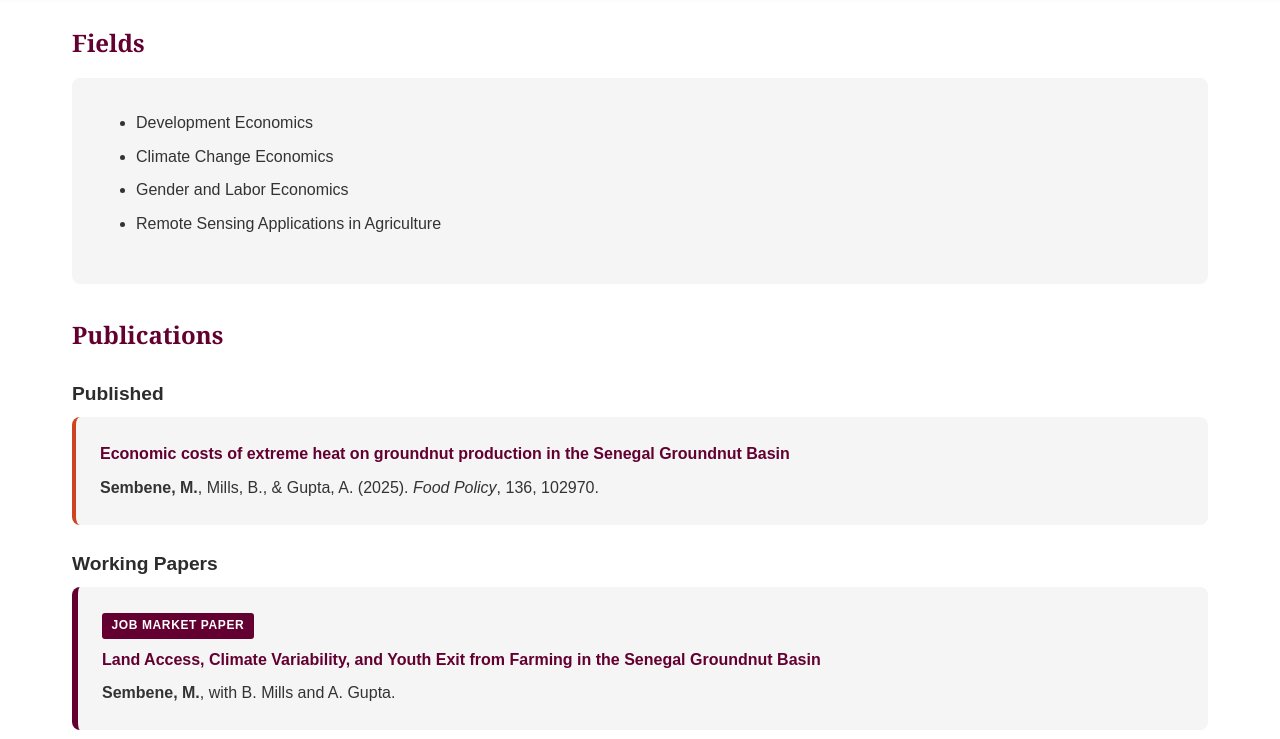
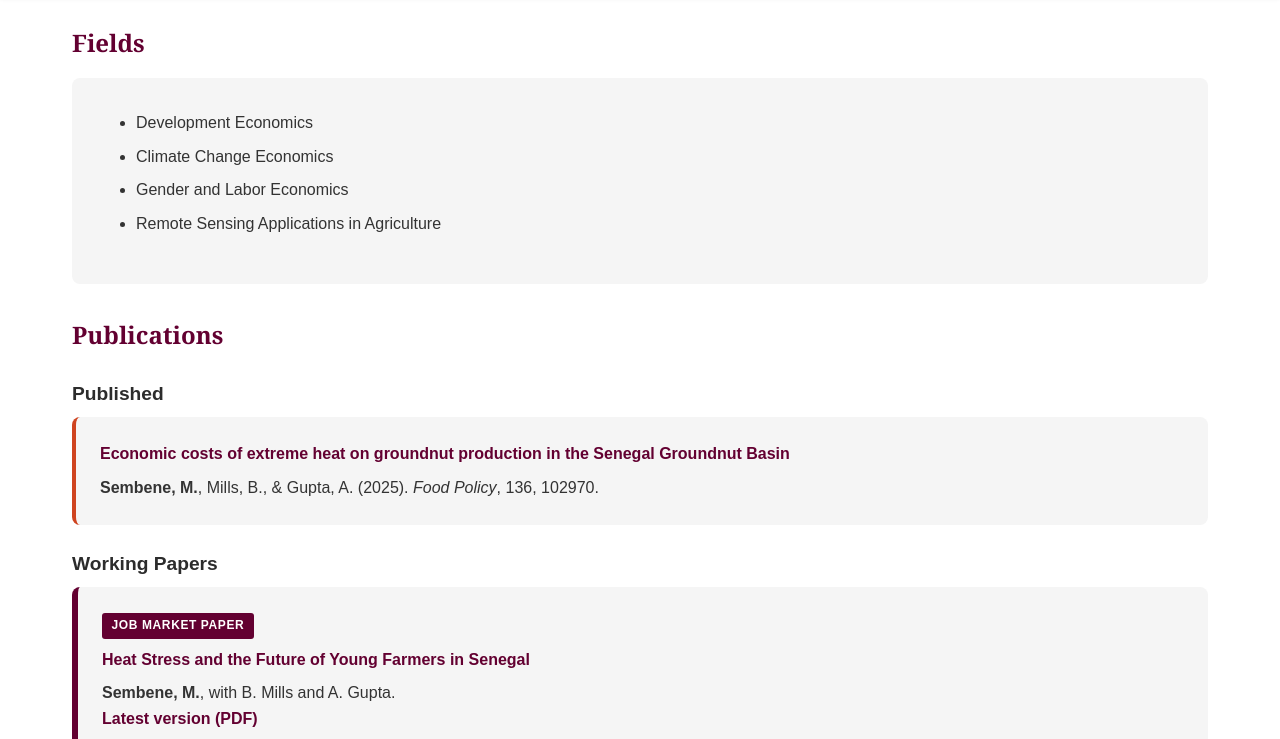
Before and after one commit to maguettevt/maguettevt.github.io, a plain HTML site: page index.html in a window 1280 px wide. Both pictures are taken after a click on the link "Research". Shown: the part 433-1172 px from the top of the page. Drawn offline with Linux system fonts and the light colour scheme.

Commit message:
Update index.html

```diff
--- a/index.html
+++ b/index.html
@@ -196,6 +196,19 @@
             color: var(--vt-maroon);
             margin-bottom: 0.5rem;
         }
+        .publication-title a {
+            color: inherit;
+            text-decoration: none;
+        }
+        .publication-title a:hover,
+        .paper-link:hover {
+            color: var(--vt-orange);
+        }
+        .paper-link {
+            color: var(--vt-maroon);
+            font-weight: bold;
+            text-decoration: none;
+        }
         .cv-download {
             background-color: var(--vt-maroon);
             color: white;
@@ -307,7 +320,6 @@
         <section id="home" class="section active">
             <h2>Welcome</h2>
 
-
             <div class="bio-section">
                 <div class="bio-with-photo">
                     <img src="photo.jpg" alt="Maguette Sembene" class="profile-photo">
@@ -323,7 +335,6 @@
                 </div>
             </div>
         </section>
-
 
         <!-- RESEARCH SECTION -->
         <section id="research" class="section">
@@ -349,8 +360,9 @@
             <h4>Working Papers</h4>
             <div class="publication jmp">
                 <span class="jmp-tag">JOB MARKET PAPER</span>
-                <div class="publication-title">Land Access, Climate Variability, and Youth Exit from Farming in the Senegal Groundnut Basin</div>
+                <div class="publication-title"><a href="Sembene_JMP.pdf" target="_blank" rel="noopener">Heat Stress and the Future of Young Farmers in Senegal</a></div>
                 <p><strong>Sembene, M.</strong>, with B. Mills and A. Gupta.</p>
+                <p><a href="Sembene_JMP.pdf" target="_blank" rel="noopener" class="paper-link">Latest version (PDF)</a></p>
             </div>
             <div class="publication">
                 <div class="publication-title">Short-Term Changes in Land Access in the Senegal Groundnut Basin</div>
@@ -419,7 +431,6 @@
             </div>
         </section>
 
-
         <!-- CV SECTION -->
         <section id="cv" class="section">
             <h2>Curriculum Vitae</h2>
```
Lines whose indentation alone changed are shown as unchanged.
